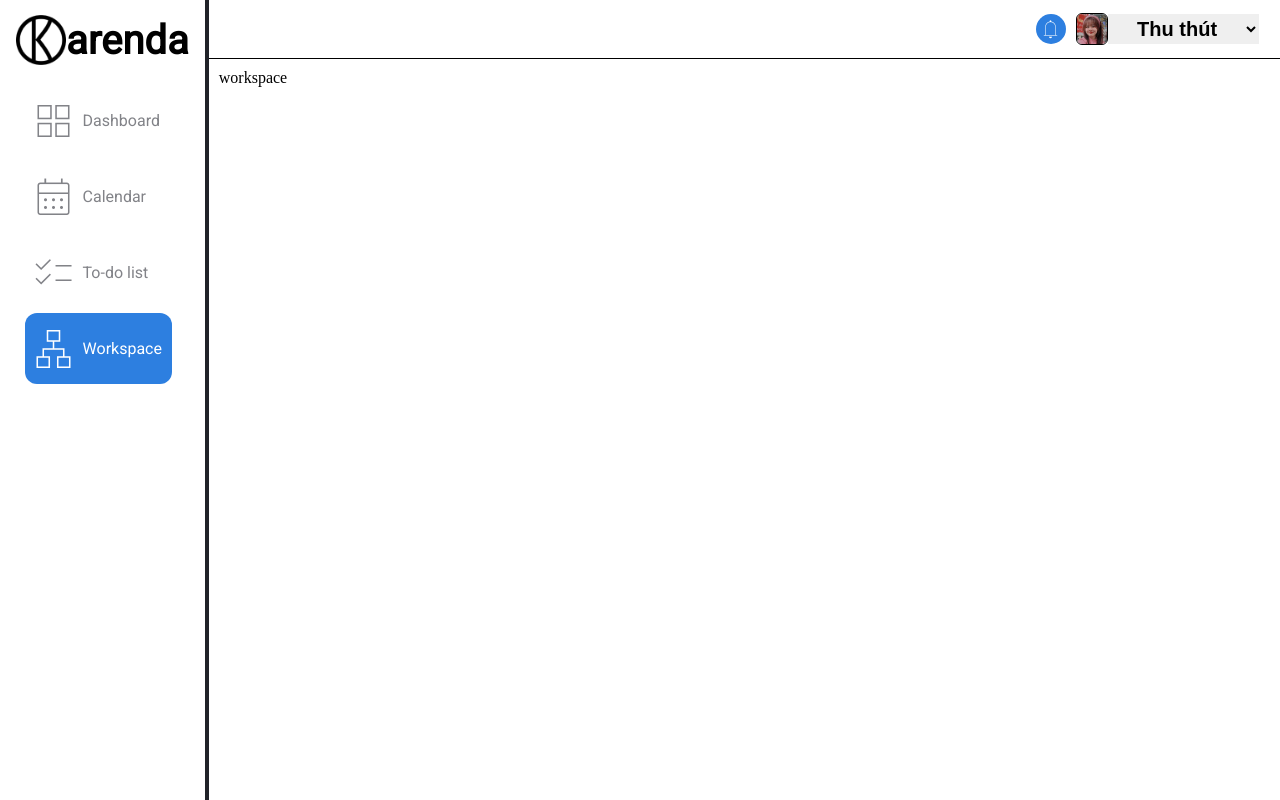
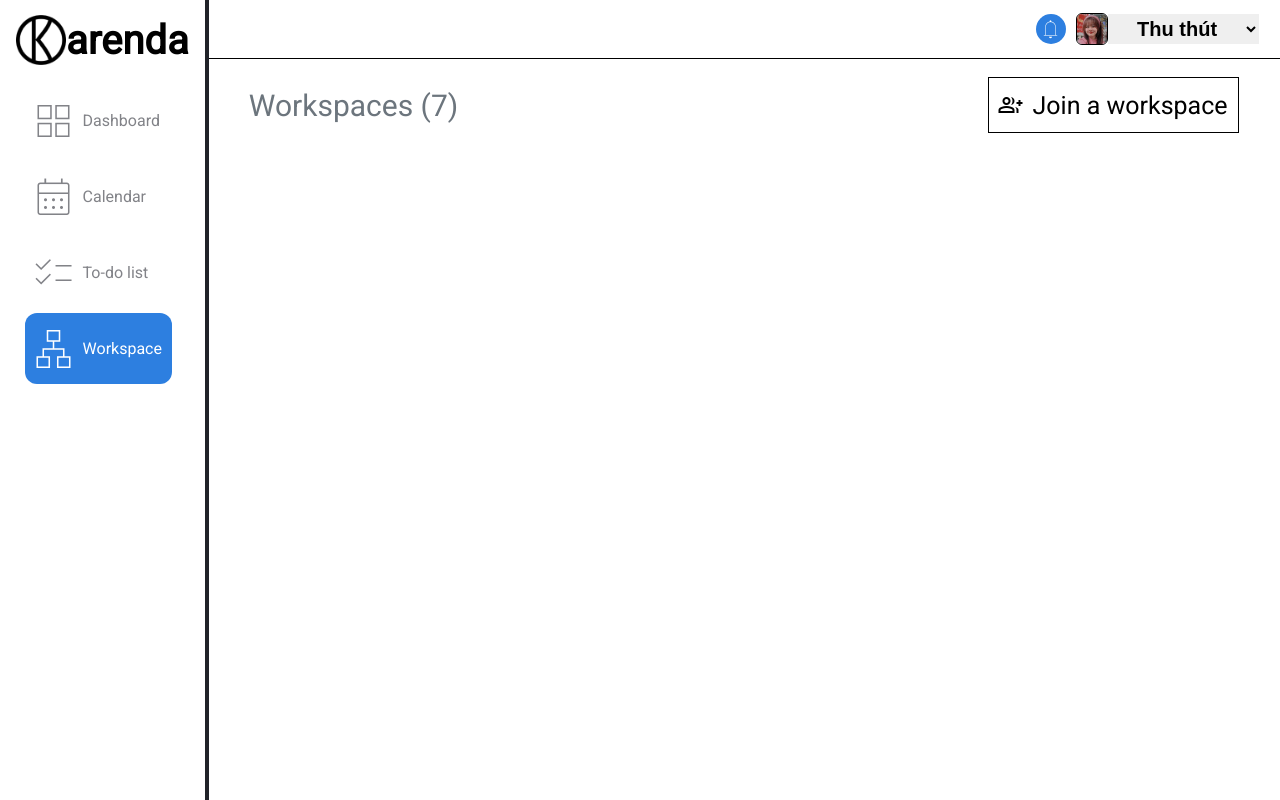
Before and after one commit to ThuKuRu/calendar, a React (Create React App) app: page / in a window 1280 px wide. Both pictures are taken after a click on the element "lan". Built offline with nearby package versions, Linux system fonts and the light colour scheme.

Commit message:
add workspace tab

```diff
--- /dev/null
+++ b/src/containers/Workspace/JoinWorkspace/JoinWorkspace.jsx
@@ -0,0 +1,37 @@
+import React from "react";
+import { Container } from "./index.style";
+
+const WorkspaceHome = ({ setTab }) => {
+  return (
+    <Container>
+      <link
+        href="https://fonts.googleapis.com/css?family=Roboto"
+        rel="stylesheet"
+      ></link>
+      <link
+        rel="stylesheet"
+        href="https://fonts.googleapis.com/css2?family=Material+Symbols+Outlined:opsz,wght,FILL,GRAD@20..48,100..700,0..1,-50..200"
+      />
+      <div className="header">
+        <div className="headerText">
+          <span
+            class="material-symbols-outlined"
+            onClick={() => {
+              setTab("home");
+            }}
+          >
+            arrow_back_ios
+          </span>
+          Join workspace
+        </div>
+        <div className="searchBar">
+          <div className="searchText">Search for a workspace</div>
+          <span class="material-symbols-outlined">search</span>
+        </div>
+      </div>
+      <div className="main"></div>
+    </Container>
+  );
+};
+
+export default WorkspaceHome;
--- /dev/null
+++ b/src/containers/Workspace/JoinWorkspace/index.style.js
@@ -0,0 +1,41 @@
+import styled from "styled-components";
+
+const Container = styled.div`
+  height: 100%;
+  width: 100%;
+  .header {
+    height: 10%;
+    display: flex;
+    justify-content: space-between;
+    align-items: center;
+    padding: 0 30px;
+    .headerText {
+      font-size: 30px;
+      color: #6c757d;
+      font-family: "Roboto";
+      span {
+        margin-right: 10px;
+        cursor: pointer;
+      }
+    }
+    .searchBar {
+      display: flex;
+      justify-content: center;
+      align-items: center;
+      height: 60%;
+      padding: 5px 10px;
+      border: 1px solid #000;
+      cursor: pointer;
+      .searchText {
+        font-size: 25px;
+        font-family: "Roboto";
+        font-weight: semibold;
+      }
+      span {
+        margin-left: 10px;
+      }
+    }
+  }
+`;
+
+export { Container };
--- a/src/containers/Workspace/Workspace.jsx
+++ b/src/containers/Workspace/Workspace.jsx
@@ -1,11 +1,24 @@
-import React from "react";
+import React, { useState } from "react";
+import { Container } from "./index.style";
+import WorkspaceHome from "./WorkspaceHome/WorkspaceHome";
+import JoinWorkspace from "./JoinWorkspace/JoinWorkspace";
 
 const Workspace = () => {
-    return (
-        <div>
-            workspace
-        </div>
-    )
-}
+  const [tab, setTab] = useState("home");
+  const [workspace, setWorkspace] = useState([
+    {
+        avatar: "Avatar",
+        name: "Name",
+        size: 4,
+    },
+  ]);
+
+  return (
+    <Container>
+      {tab === "home" && <WorkspaceHome setTab={setTab} />}
+      {tab === "join" && <JoinWorkspace setTab={setTab} />}
+    </Container>
+  );
+};
 
 export default Workspace;
--- /dev/null
+++ b/src/containers/Workspace/WorkspaceHome/WorkspaceHome.jsx
@@ -0,0 +1,33 @@
+import React from "react";
+import { Container } from "./index.style";
+
+const WorkspaceHome = ({ workspace, setTab }) => {
+  return (
+    <Container>
+      <link
+        href="https://fonts.googleapis.com/css?family=Roboto"
+        rel="stylesheet"
+      ></link>
+      <link
+        rel="stylesheet"
+        href="https://fonts.googleapis.com/css2?family=Material+Symbols+Outlined:opsz,wght,FILL,GRAD@20..48,100..700,0..1,-50..200"
+      />
+      <div className="header">
+        <div className="headerText">Workspaces (7)</div>
+        <div
+          className="joinButton"
+          onClick={() => {
+            setTab("join");
+          }}
+        >
+          <span className="material-symbols-outlined">group_add</span>
+          <div className="joinText">Join a workspace</div>
+        </div>
+      </div>
+      <div className="main">
+      </div>
+    </Container>
+  );
+};
+
+export default WorkspaceHome;
--- /dev/null
+++ b/src/containers/Workspace/WorkspaceHome/index.style.js
@@ -0,0 +1,41 @@
+import styled from "styled-components";
+
+const Container = styled.div`
+  height: 100%;
+  width: 100%;
+  .header {
+    height: 10%;
+    display: flex;
+    justify-content: space-between;
+    align-items: center;
+    padding: 0 30px;
+    .headerText {
+      font-size: 30px;
+      color: #6c757d;
+      font-family: "Roboto";
+    }
+    .joinButton {
+      display: flex;
+      justify-content: center;
+      align-items: center;
+      height: 60%;
+      padding: 5px 10px;
+      border: 1px solid #000;
+      cursor: pointer;
+      .joinText {
+        font-size: 25px;
+        font-family: "Roboto";
+        font-weight: semibold;
+      }
+      span {
+        margin-right: 10px;
+      }
+    }
+  }
+  .main {
+    height: 90%;
+    display: flex;
+  }
+`;
+
+export { Container };
--- /dev/null
+++ b/src/containers/Workspace/index.style.js
@@ -0,0 +1,8 @@
+import styled from "styled-components";
+
+const Container = styled.div`
+  height: 100%;
+  width: 100%;
+`;
+
+export { Container };
```
